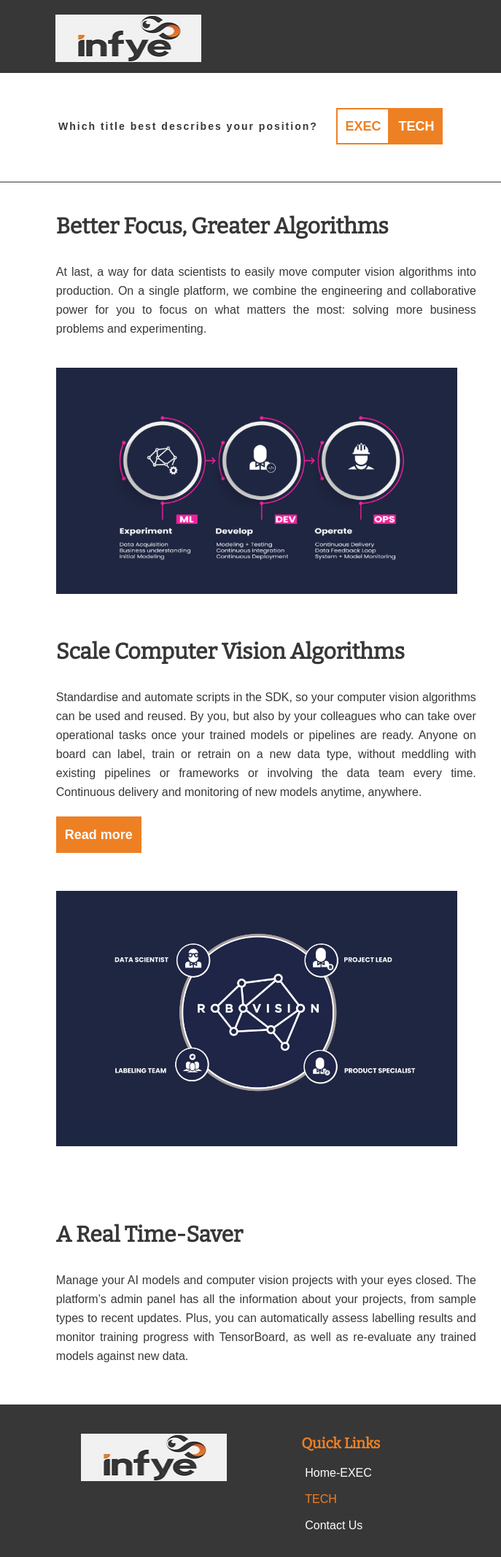
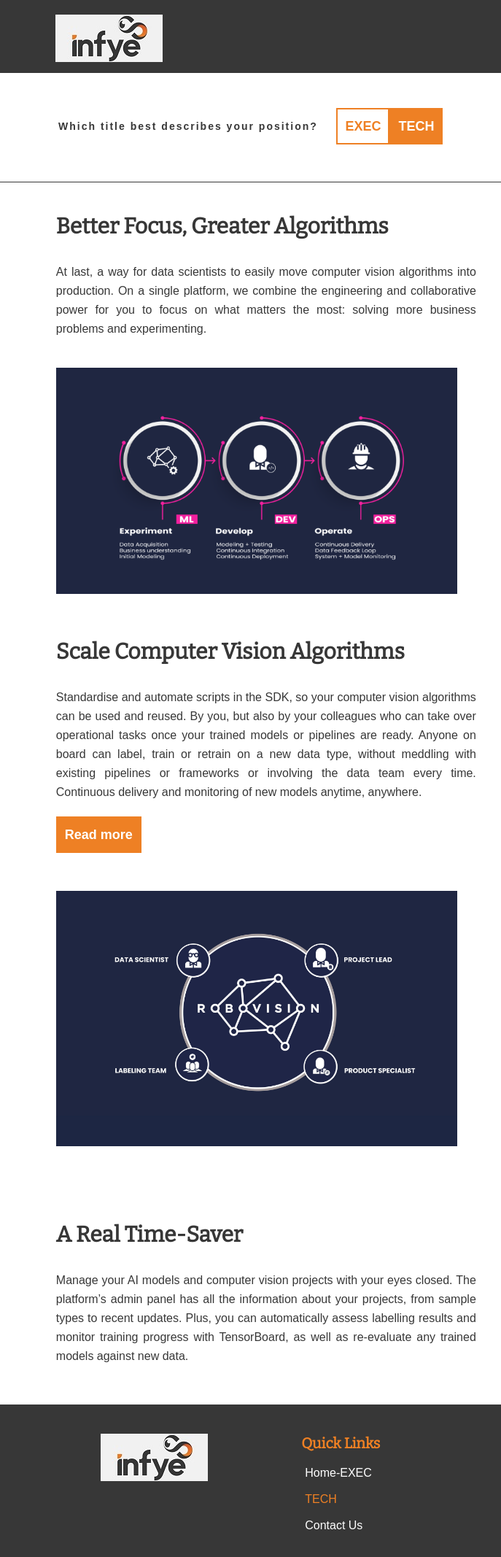
Before and after one commit to lighthouseai/Infye_website, a plain HTML site: page tech.html in a window 1280 px wide. Shown: the full height of the page at 73% size, 0-687 px from the left. Drawn offline with nearby package versions, Linux system fonts and the light colour scheme.

Commit message:
Add files via upload

```diff
--- a/css/styles.css
+++ b/css/styles.css
@@ -53,7 +53,7 @@
     background-color: #373737;
     display: block;
     float: left;
-    width: 200px;
+    width: 147px;
     height: 65px;
 }
 
@@ -433,7 +433,7 @@
 .quickfooter .quickimg img {
     background-color: #373737;
     display: block;
-    width: 200px;
+    width: 147px;
     height: 65px;
 }
 .quickfooter .quickaddress .contentaddress{
```
